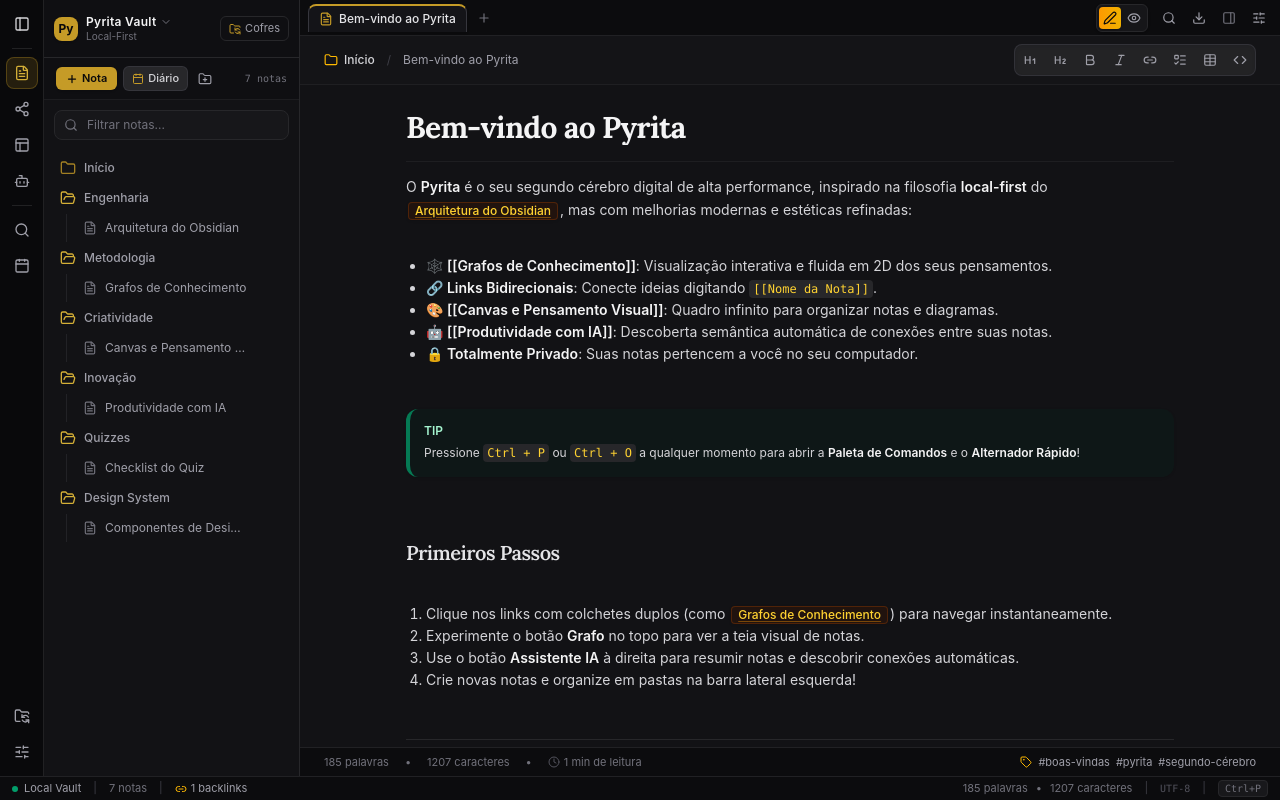
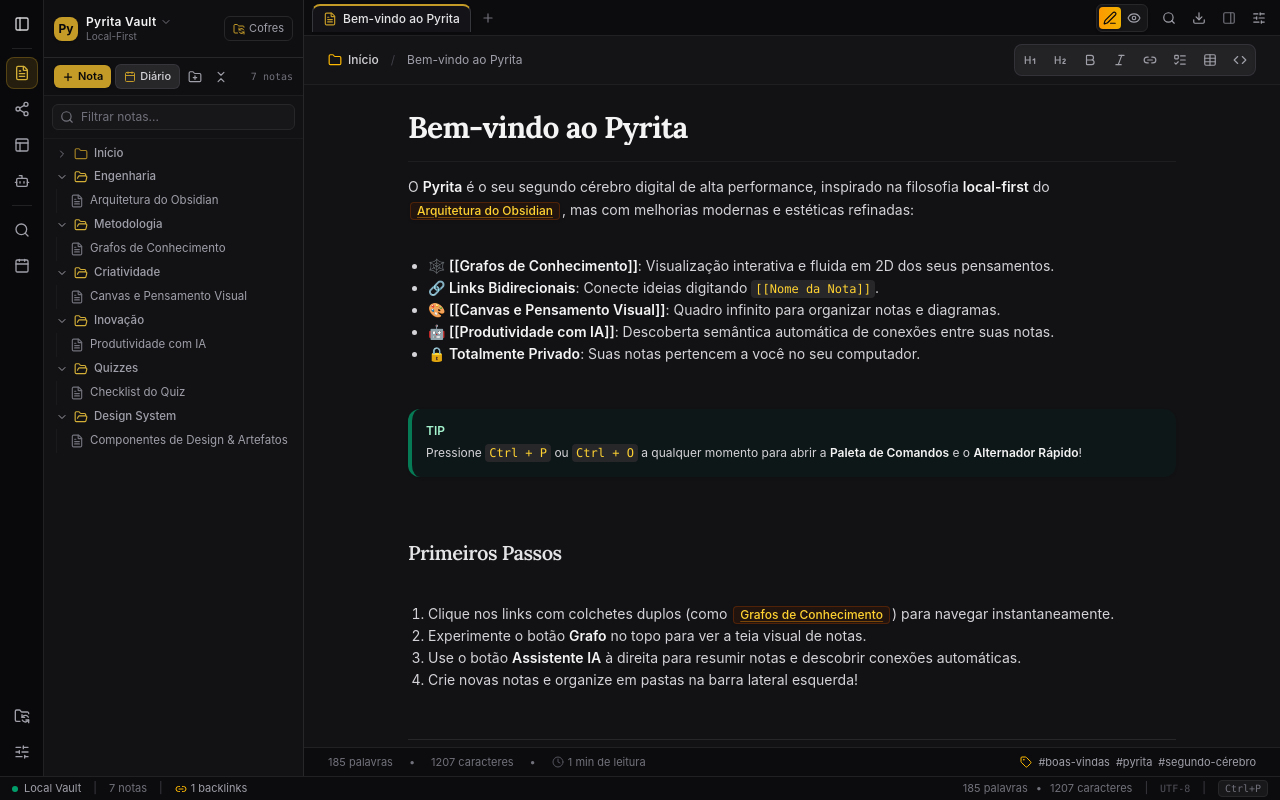
Before and after one commit to edson77nicko/pyrite, a React (Vite) app: page / in a window 1280 px wide. Both pictures are taken after a click on the element "Início". Built offline with nearby package versions, Linux system fonts and the light colour scheme.

Commit message:
fix(sidebar): compact high-density note spacing, subtle tree indent, resizable width and collapse-all button

```diff
--- a/src/components/Sidebar.tsx
+++ b/src/components/Sidebar.tsx
@@ -11,6 +11,8 @@
   Calendar,
   Star,
   ChevronDown,
+  ChevronRight,
+  ChevronsDownUp,
   FolderSync
 } from 'lucide-react'
 
@@ -59,6 +61,45 @@
   const [newFolderName, setNewFolderName] = useState('')
   const [parentForNewFolder, setParentForNewFolder] = useState<string | null>(null)
   const [isCreatingFolder, setIsCreatingFolder] = useState(false)
+
+  // Resizable sidebar width with localStorage persistence
+  const [sidebarWidth, setSidebarWidth] = useState<number>(() => {
+    try {
+      const saved = localStorage.getItem('pyrita_sidebar_width')
+      return saved ? Number(saved) : 260
+    } catch {
+      return 260
+    }
+  })
+  const [isDragging, setIsDragging] = useState(false)
+
+  // Drag handler to resize sidebar width
+  const handleMouseDown = (e: React.MouseEvent) => {
+    e.preventDefault()
+    setIsDragging(true)
+    const startX = e.clientX
+    const startWidth = sidebarWidth
+
+    const handleMouseMove = (moveEvent: MouseEvent) => {
+      const deltaX = moveEvent.clientX - startX
+      const newWidth = Math.min(650, Math.max(200, startWidth + deltaX))
+      setSidebarWidth(newWidth)
+    }
+
+    const handleMouseUp = (upEvent: MouseEvent) => {
+      setIsDragging(false)
+      const deltaX = upEvent.clientX - startX
+      const finalWidth = Math.min(650, Math.max(200, startWidth + deltaX))
+      try {
+        localStorage.setItem('pyrita_sidebar_width', String(finalWidth))
+      } catch {}
+      window.removeEventListener('mousemove', handleMouseMove)
+      window.removeEventListener('mouseup', handleMouseUp)
+    }
+
+    window.addEventListener('mousemove', handleMouseMove)
+    window.addEventListener('mouseup', handleMouseUp)
+  }
 
   if (!isOpen) return null
 
@@ -164,37 +205,70 @@
 
   const rootFolderNodes = buildTree()
 
+  // Collapse or Expand all folders
+  const handleToggleCollapseAll = () => {
+    const allPaths: string[] = []
+    const collect = (nodes: TreeNode[]) => {
+      for (const n of nodes) {
+        allPaths.push(n.fullPath)
+        collect(n.children)
+      }
+    }
+    collect(rootFolderNodes)
+
+    const hasAnyOpen = allPaths.some(p => !collapsedFolders[p])
+    if (hasAnyOpen) {
+      const next: Record<string, boolean> = {}
+      for (const p of allPaths) {
+        next[p] = true
+      }
+      setCollapsedFolders(next)
+    } else {
+      setCollapsedFolders({})
+    }
+  }
+
   // Notes without a registered folder
   const unassignedNotes = filteredNotes.filter(n => !n.folder || n.folder === 'Sem Pasta' || (!folders.includes(n.folder) && !n.folder.includes('/')))
 
-  // Recursive Tree Node Renderer
+  // Recursive Tree Node Renderer - High Density & Compact Indentation
   const renderFolderNode = (node: TreeNode, depth = 0) => {
     const isCollapsed = !!collapsedFolders[node.fullPath]
     const totalSubNotes = node.notes.length + node.children.reduce((acc, c) => acc + c.notes.length, 0)
+    // Compact indent: 8px to 10px instead of 22px, preventing infinite drift to the right
+    const indentPadding = depth === 0 ? 'ml-1.5 pl-1.5' : 'ml-1.5 pl-1.5'
 
     return (
-      <div key={node.fullPath} className="space-y-0.5">
+      <div key={node.fullPath} className="space-y-[1px]">
         {/* Folder Header Row */}
         <div
           onClick={() => toggleFolder(node.fullPath)}
-          className="flex items-center justify-between px-2 py-1.5 rounded-lg text-zinc-400 hover:text-zinc-200 hover:bg-zinc-800/60 cursor-pointer text-xs font-medium group transition-colors"
+          title={node.fullPath}
+          className="flex items-center justify-between px-1.5 py-[3px] rounded-md text-zinc-400 hover:text-zinc-200 hover:bg-zinc-800/60 cursor-pointer text-[11.5px] font-medium group transition-colors"
         >
-          <div className="flex items-center gap-2 truncate">
+          <div className="flex items-center gap-1.5 truncate min-w-0">
+            <span className="text-zinc-500 hover:text-zinc-300 shrink-0">
               {isCollapsed ? (
-              <Folder className="w-4 h-4 text-[#c59b27]/80 shrink-0 transition-transform" />
+                <ChevronRight className="w-3 h-3" />
               ) : (
-              <FolderOpen className="w-4 h-4 text-[#d4af37] shrink-0 transition-transform" />
+                <ChevronDown className="w-3 h-3 text-zinc-400" />
+              )}
+            </span>
+            {isCollapsed ? (
+              <Folder className="w-3.5 h-3.5 text-[#c59b27]/80 shrink-0" />
+            ) : (
+              <FolderOpen className="w-3.5 h-3.5 text-[#d4af37] shrink-0" />
             )}
             <span className="truncate">{node.name}</span>
           </div>
 
-          <div className="flex items-center gap-1 opacity-0 group-hover:opacity-100 transition-opacity">
+          <div className="flex items-center gap-0.5 opacity-0 group-hover:opacity-100 transition-opacity shrink-0">
             <button
               onClick={(e) => {
                 e.stopPropagation()
                 onCreateNote(node.fullPath)
               }}
-              className="p-0.5 hover:text-[#d4af37]"
+              className="p-0.5 hover:text-[#d4af37] rounded"
               title={`Nova nota em ${node.fullPath}`}
             >
               <Plus className="w-3 h-3" />
@@ -204,22 +278,22 @@
                 e.stopPropagation()
                 handleStartCreateFolder(node.fullPath)
               }}
-              className="p-0.5 hover:text-[#d4af37]"
+              className="p-0.5 hover:text-[#d4af37] rounded"
               title={`Nova subpasta em ${node.fullPath}`}
             >
               <FolderPlus className="w-3 h-3" />
             </button>
-            <span className="text-[10px] text-zinc-600 font-mono">
+            <span className="text-[9.5px] text-zinc-600 font-mono px-0.5">
               {totalSubNotes}
             </span>
           </div>
         </div>
 
-        {/* Folder Children (Subfolders & Notes) - Indented with tree depth line */}
+        {/* Folder Children (Subfolders & Notes) - Subtle Indented depth line */}
         {!isCollapsed && (
-          <div className="relative ml-3.5 pl-2 border-l border-zinc-800/80 hover:border-zinc-700/80 transition-colors space-y-0.5 my-0.5">
+          <div className={`relative ${indentPadding} border-l border-zinc-800/40 hover:border-zinc-700/60 transition-colors space-y-[1px]`}>
             {node.notes.length === 0 && node.children.length === 0 && (
-              <div className="px-2 py-1 text-[11px] text-zinc-600 italic">
+              <div className="px-2 py-0.5 text-[10px] text-zinc-600 italic">
                 Pasta vazia
               </div>
             )}
@@ -231,18 +305,19 @@
                 <div
                   key={note.id}
                   onClick={() => onSelectNote(note.id)}
-                  className={`group flex items-center justify-between px-2 py-1.5 rounded-lg text-xs cursor-pointer transition-colors ${
+                  title={note.title}
+                  className={`group flex items-center justify-between px-1.5 py-[3px] rounded-md text-[11.5px] cursor-pointer transition-colors border ${
                     isActive
-                      ? 'bg-[#c59b27]/10 text-zinc-100 font-medium border border-[#c59b27]/30'
-                      : 'text-zinc-400 hover:text-zinc-200 hover:bg-zinc-800/50'
+                      ? 'bg-[#c59b27]/12 text-zinc-100 font-medium border-[#c59b27]/30'
+                      : 'border-transparent text-zinc-400 hover:text-zinc-200 hover:bg-zinc-800/50'
                   }`}
                 >
-                  <div className="flex items-center gap-2 truncate">
+                  <div className="flex items-center gap-1.5 truncate min-w-0">
                     <FileText className={`w-3.5 h-3.5 shrink-0 ${isActive ? 'text-[#c59b27]' : 'text-zinc-500'}`} />
                     <span className="truncate">{note.title}</span>
                   </div>
 
-                  <div className="flex items-center gap-1 opacity-0 group-hover:opacity-100 transition-opacity">
+                  <div className="flex items-center gap-0.5 opacity-0 group-hover:opacity-100 transition-opacity shrink-0">
                     <button
                       onClick={(e) => {
                         e.stopPropagation()
@@ -260,7 +335,7 @@
                           onDeleteNote(note.id)
                         }
                       }}
-                      className="p-0.5 hover:text-rose-400 text-zinc-500"
+                      className="p-0.5 hover:text-rose-400 text-zinc-500 rounded"
                       title="Excluir nota"
                     >
                       <Trash2 className="w-3 h-3" />
@@ -279,7 +354,10 @@
   }
 
   return (
-    <div className="w-64 h-full bg-[#121215] border-r border-zinc-800 flex flex-col select-none shrink-0 text-xs">
+    <div
+      style={{ width: `${sidebarWidth}px` }}
+      className="relative h-full bg-[#121215] border-r border-zinc-800 flex flex-col select-none shrink-0 text-xs"
+    >
       {/* 1. Vault Header */}
       <div className="p-2.5 border-b border-zinc-800 bg-[#0f0f12] flex items-center justify-between">
         <div
@@ -325,12 +403,12 @@
         </div>
       </div>
 
-      {/* 2. Top Quick Actions: Daily Note & New Note */}
-      <div className="px-3 py-2 flex items-center justify-between border-b border-zinc-800/60 bg-zinc-950/30 text-zinc-400">
-        <div className="flex items-center gap-1.5">
+      {/* 2. Top Quick Actions: Daily Note, New Note & Collapse All */}
+      <div className="px-2.5 py-1.5 flex items-center justify-between border-b border-zinc-800/60 bg-zinc-950/30 text-zinc-400">
+        <div className="flex items-center gap-1">
           <button
             onClick={() => onCreateNote()}
-            className="flex items-center gap-1 px-2.5 py-1 bg-[#c59b27] hover:bg-[#d8b150] text-zinc-950 rounded-md text-[11px] font-semibold transition-all shadow-sm cursor-pointer"
+            className="flex items-center gap-1 px-2 py-1 bg-[#c59b27] hover:bg-[#d8b150] text-zinc-950 rounded-md text-[11px] font-semibold transition-all shadow-sm cursor-pointer"
             title="Criar Nova Nota"
           >
             <Plus className="w-3 h-3 stroke-[2.5]" />
@@ -353,6 +431,14 @@
           >
             <FolderPlus className="w-3.5 h-3.5" />
           </button>
+
+          <button
+            onClick={handleToggleCollapseAll}
+            className="p-1 hover:text-[#d4af37] hover:bg-zinc-800 rounded-md transition-colors cursor-pointer"
+            title="Recolher / Expandir todas as pastas"
+          >
+            <ChevronsDownUp className="w-3.5 h-3.5" />
+          </button>
         </div>
 
         <span className="text-[10px] text-zinc-500 font-mono">
@@ -361,22 +447,22 @@
       </div>
 
       {/* 3. Search Bar */}
-      <div className="p-2.5">
+      <div className="p-2 border-b border-zinc-800/40">
         <div className="relative flex items-center">
-          <Search className="w-3.5 h-3.5 text-zinc-500 absolute left-2.5" />
+          <Search className="w-3.5 h-3.5 text-zinc-500 absolute left-2" />
           <input
             type="text"
             value={search}
             onChange={(e) => setSearch(e.target.value)}
             placeholder="Filtrar notas..."
-            className="w-full pl-8 pr-2 py-1.5 bg-zinc-900/90 border border-zinc-800 rounded-lg text-xs text-zinc-200 placeholder-zinc-500 focus:outline-none focus:border-[#c59b27]/60 transition-colors"
+            className="w-full pl-7 pr-2 py-1 bg-zinc-900/90 border border-zinc-800 rounded-md text-xs text-zinc-200 placeholder-zinc-500 focus:outline-none focus:border-[#c59b27]/60 transition-colors"
           />
         </div>
       </div>
 
       {/* Create Folder Modal / Inline input */}
       {isCreatingFolder && (
-        <form onSubmit={handleCreateFolderSubmit} className="px-3 pb-2 flex items-center gap-1">
+        <form onSubmit={handleCreateFolderSubmit} className="px-2.5 py-1.5 flex items-center gap-1 border-b border-zinc-800/60 bg-zinc-900/40">
           <input
             type="text"
             autoFocus
@@ -401,29 +487,30 @@
         </form>
       )}
 
-      {/* 4. Hierarchical File Tree & Favorites */}
-      <div className="flex-1 overflow-y-auto px-2 py-1 space-y-2">
+      {/* 4. Hierarchical File Tree & Favorites - High Density & Horizontal Flexibility */}
+      <div className="flex-1 overflow-y-auto overflow-x-auto px-1.5 py-1 space-y-1 custom-chat-scrollbar min-w-0">
         {/* Favoritos (Star section) */}
         {favoriteNotes.length > 0 && (
-          <div className="space-y-0.5">
-            <div className="px-2 py-1 text-[10px] font-semibold uppercase text-[#d4af37] tracking-wider flex items-center gap-1">
-              <Star className="w-3 h-3 fill-[#c59b27] text-[#c59b27]" />
+          <div className="space-y-[1px]">
+            <div className="px-1.5 py-0.5 text-[9.5px] font-semibold uppercase text-[#d4af37] tracking-wider flex items-center gap-1">
+              <Star className="w-2.5 h-2.5 fill-[#c59b27] text-[#c59b27]" />
               <span>Favoritos ({favoriteNotes.length})</span>
             </div>
-            <div className="space-y-0.5">
+            <div className="space-y-[1px]">
               {favoriteNotes.map(n => {
                 const isActive = n.id === currentNoteId
                 return (
                   <div
                     key={`fav-${n.id}`}
                     onClick={() => onSelectNote(n.id)}
-                    className={`group flex items-center justify-between px-2 py-1.5 rounded-lg text-xs cursor-pointer transition-colors ${
+                    title={n.title}
+                    className={`group flex items-center justify-between px-1.5 py-[3px] rounded-md text-[11.5px] cursor-pointer transition-colors border ${
                       isActive
-                        ? 'bg-[#c59b27]/10 text-zinc-100 font-medium border border-[#c59b27]/30'
-                        : 'text-zinc-400 hover:text-zinc-200 hover:bg-zinc-800/50'
+                        ? 'bg-[#c59b27]/12 text-zinc-100 font-medium border-[#c59b27]/30'
+                        : 'border-transparent text-zinc-400 hover:text-zinc-200 hover:bg-zinc-800/50'
                     }`}
                   >
-                    <div className="flex items-center gap-1.5 truncate">
+                    <div className="flex items-center gap-1.5 truncate min-w-0">
                       <Star className="w-3 h-3 text-[#c59b27] fill-[#c59b27] shrink-0" />
                       <span className="truncate">{n.title}</span>
                     </div>
@@ -435,40 +522,43 @@
         )}
 
         {/* Recursive Subfolders & Notes Tree */}
-        <div className="space-y-0.5">
+        <div className="space-y-[1px] min-w-fit">
           {rootFolderNodes.map(node => renderFolderNode(node, 0))}
         </div>
 
         {/* Unassigned notes (without folder) */}
         {unassignedNotes.length > 0 && (
-          <div className="pt-2 border-t border-zinc-800/60">
-            <div className="px-2 py-1 text-[10px] font-semibold uppercase text-zinc-500 tracking-wider">
-              Avulsas
+          <div className="pt-1.5 mt-1 border-t border-zinc-800/60">
+            <div className="px-1.5 py-0.5 text-[9.5px] font-semibold uppercase text-zinc-500 tracking-wider">
+              Avulsas ({unassignedNotes.length})
             </div>
+            <div className="space-y-[1px]">
               {unassignedNotes.map(note => {
                 const isActive = note.id === currentNoteId
                 return (
                   <div
                     key={note.id}
                     onClick={() => onSelectNote(note.id)}
-                  className={`group flex items-center justify-between px-2 py-1.5 rounded-lg text-xs cursor-pointer transition-colors ${
+                    title={note.title}
+                    className={`group flex items-center justify-between px-1.5 py-[3px] rounded-md text-[11.5px] cursor-pointer transition-colors border ${
                       isActive
-                      ? 'bg-[#c59b27]/10 text-zinc-100 font-medium border border-[#c59b27]/30'
-                      : 'text-zinc-400 hover:text-zinc-200 hover:bg-zinc-800/50'
+                        ? 'bg-[#c59b27]/12 text-zinc-100 font-medium border-[#c59b27]/30'
+                        : 'border-transparent text-zinc-400 hover:text-zinc-200 hover:bg-zinc-800/50'
                     }`}
                   >
-                  <div className="flex items-center gap-1.5 truncate">
+                    <div className="flex items-center gap-1.5 truncate min-w-0">
                       <FileText className={`w-3.5 h-3.5 shrink-0 ${isActive ? 'text-[#c59b27]' : 'text-zinc-500'}`} />
                       <span className="truncate">{note.title}</span>
                     </div>
 
-                  <div className="flex items-center gap-1 opacity-0 group-hover:opacity-100 transition-opacity">
+                    <div className="flex items-center gap-0.5 opacity-0 group-hover:opacity-100 transition-opacity shrink-0">
                       <button
                         onClick={(e) => {
                           e.stopPropagation()
                           onToggleFavorite(note.id)
                         }}
                         className={`p-0.5 rounded hover:text-[#d4af37] ${note.isFavorite ? 'text-[#c59b27]' : 'text-zinc-500'}`}
+                        title={note.isFavorite ? 'Remover dos favoritos' : 'Favoritar nota'}
                       >
                         <Star className={`w-3 h-3 ${note.isFavorite ? 'fill-[#c59b27] text-[#c59b27]' : ''}`} />
                       </button>
@@ -479,7 +569,8 @@
                             onDeleteNote(note.id)
                           }
                         }}
-                      className="p-0.5 hover:text-rose-400 text-zinc-500"
+                        className="p-0.5 hover:text-rose-400 text-zinc-500 rounded"
+                        title="Excluir nota"
                       >
                         <Trash2 className="w-3 h-3" />
                       </button>
@@ -488,8 +579,18 @@
                 )
               })}
             </div>
+          </div>
         )}
       </div>
+
+      {/* Resize Handle on Right Border */}
+      <div
+        onMouseDown={handleMouseDown}
+        className={`absolute top-0 right-0 w-1.5 h-full cursor-col-resize hover:bg-[#c59b27]/50 transition-colors z-20 ${
+          isDragging ? 'bg-[#c59b27]' : 'bg-transparent'
+        }`}
+        title="Arraste para ajustar a largura da barra lateral"
+      />
     </div>
   )
 }
```
Lines whose indentation alone changed are shown as unchanged.
